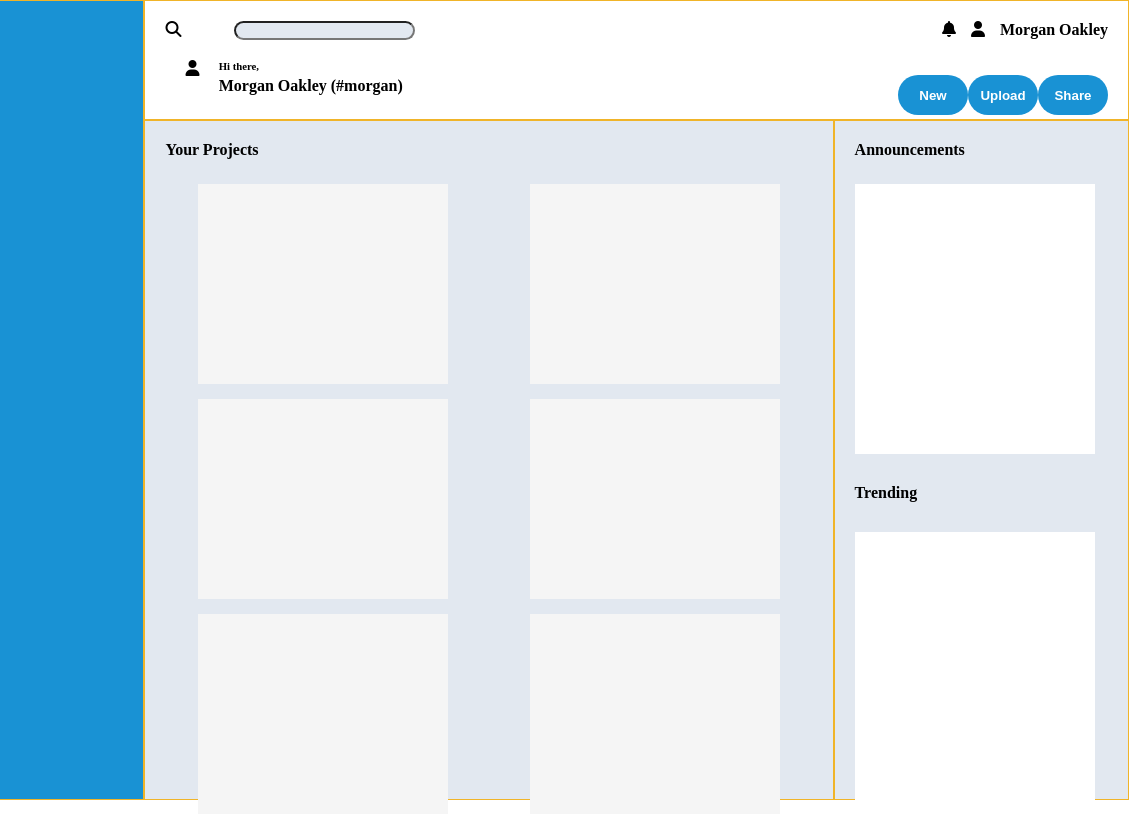
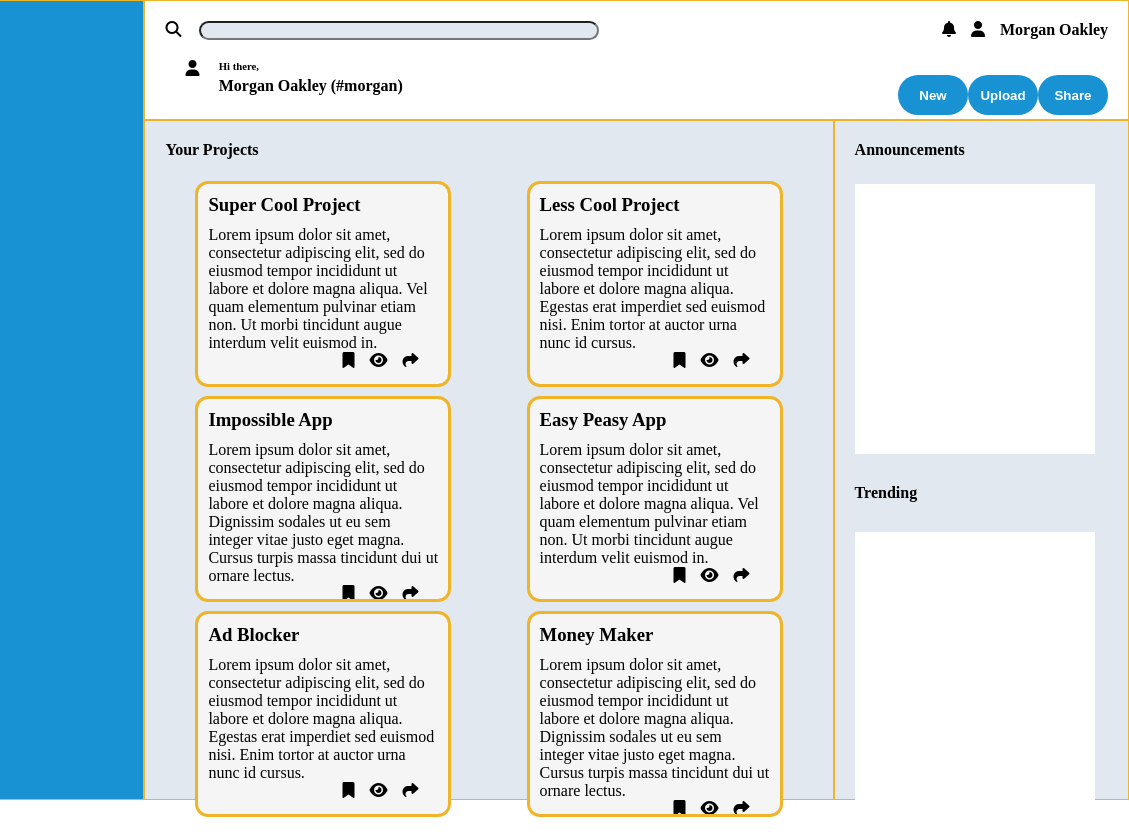
Before and after one commit to Elijahx/AdminDashboard, a plain HTML site: page index.html in a window 1280 px wide. Shown: the full height of the page, 151-1280 px from the left. Drawn offline with Linux system fonts and the light colour scheme; a script that the page names is missing.

Commit message:
Develop: Added main content and styling to respective index and css files + header text input resizing

```diff
--- a/index.html
+++ b/index.html
@@ -15,7 +15,7 @@
         <div class="headerContainerTop">
             <div class="hCTcolumnOne">
                 <i class="fa-solid fa-magnifying-glass"></i>
-                <span><input type="text" id="search" name="search"></span>
+                <span><input type="text" id="search" name="search" class="inputSize"></span>
             </div>
             <div class="hCTcolumnTwo">
                 <i class="fa-solid fa-bell"></i>
@@ -44,12 +44,90 @@
     </header>
     <main>Your Projects
         <div class="subSectionContentContainer">
-            <div class="subSectionContent"></div>
-            <div class="subSectionContent"></div>
-            <div class="subSectionContent"></div>
-            <div class="subSectionContent"></div>
-            <div class="subSectionContent"></div>
-            <div class="subSectionContent"></div>
+            <div class="subSectionContent">
+                <h3>Super Cool Project</h3>
+                <p class="sSContentParagraph">Lorem ipsum dolor sit amet, consectetur
+                    adipiscing elit, sed do eiusmod tempor
+                    incididunt ut labore et dolore magna
+                    aliqua. Vel quam elementum pulvinar
+                    etiam non. Ut morbi tincidunt augue
+                    interdum velit euismod in.</p>
+                <div class="sSCbottomLabel">
+                    <i class="fa-solid fa-bookmark"></i>
+                    <i class="fa-solid fa-eye"></i>
+                    <i class="fa-solid fa-share"></i>
+
+                </div>
+            </div>
+            <div class="subSectionContent">
+                <h3>Less Cool Project</h3>
+                <p class="sSContentParagraph">Lorem ipsum dolor sit amet, consectetur
+                    adipiscing elit, sed do eiusmod tempor incididunt ut labore et
+                    dolore magna aliqua. Egestas erat imperdiet sed euismod nisi.
+                    Enim tortor at auctor urna nunc id cursus.</p>
+                <div class="sSCbottomLabel">
+                    <i class="fa-solid fa-bookmark"></i>
+                    <i class="fa-solid fa-eye"></i>
+                    <i class="fa-solid fa-share"></i>
+
+                </div>
+            </div>
+            <div class="subSectionContent">
+                <h3>Impossible App</h3>
+                <p class="sSContentParagraph">Lorem ipsum dolor sit amet, consectetur
+                    adipiscing elit, sed do eiusmod tempor incididunt ut labore et
+                    dolore magna aliqua. Dignissim sodales ut eu sem integer vitae
+                    justo eget magna. Cursus turpis massa tincidunt dui ut ornare
+                    lectus.</p>
+                <div class="sSCbottomLabel">
+                    <i class="fa-solid fa-bookmark"></i>
+                    <i class="fa-solid fa-eye"></i>
+                    <i class="fa-solid fa-share"></i>
+
+                </div>
+            </div>
+            <div class="subSectionContent">
+                <h3>Easy Peasy App</h3>
+                <p class="sSContentParagraph">Lorem ipsum dolor sit amet, consectetur
+                    adipiscing elit, sed do eiusmod tempor
+                    incididunt ut labore et dolore magna
+                    aliqua. Vel quam elementum pulvinar
+                    etiam non. Ut morbi tincidunt augue
+                    interdum velit euismod in.</p>
+                <div class="sSCbottomLabel">
+                    <i class="fa-solid fa-bookmark"></i>
+                    <i class="fa-solid fa-eye"></i>
+                    <i class="fa-solid fa-share"></i>
+
+                </div>
+            </div>
+            <div class="subSectionContent">
+                <h3>Ad Blocker</h3>
+                <p class="sSContentParagraph">Lorem ipsum dolor sit amet, consectetur
+                    adipiscing elit, sed do eiusmod tempor incididunt ut labore et
+                    dolore magna aliqua. Egestas erat imperdiet sed euismod nisi.
+                    Enim tortor at auctor urna nunc id cursus.</p>
+                <div class="sSCbottomLabel">
+                    <i class="fa-solid fa-bookmark"></i>
+                    <i class="fa-solid fa-eye"></i>
+                    <i class="fa-solid fa-share"></i>
+
+                </div>
+            </div>
+            <div class="subSectionContent">
+                <h3>Money Maker</h3>
+                <p class="sSContentParagraph">Lorem ipsum dolor sit amet, consectetur
+                    adipiscing elit, sed do eiusmod tempor incididunt ut labore et
+                    dolore magna aliqua. Dignissim sodales ut eu sem integer vitae
+                    justo eget magna. Cursus turpis massa tincidunt dui ut ornare
+                    lectus.</p>
+                <div class="sSCbottomLabel">
+                    <i class="fa-solid fa-bookmark"></i>
+                    <i class="fa-solid fa-eye"></i>
+                    <i class="fa-solid fa-share"></i>
+
+                </div>
+            </div>
         </div>
 
     </main>
--- a/styles.css
+++ b/styles.css
@@ -157,6 +157,11 @@ button:hover {
     width: 250px;
     height: 200px;
     background-color: whitesmoke;
+    overflow: auto;
+    border-radius: 10px;
+    padding: 10px;
+    outline-style: solid;
+    outline-color: #F0B429;
 }
 
 .asideSectionContainer {
@@ -170,9 +175,24 @@ button:hover {
     width: 240px;
     height: 270px;
     background-color: #FFFFFF;
+
 }
 
+.sSContentParagraph {
+    font-weight: 400;
+    padding-top: 10px;
+}
 
+.sSCbottomLabel {
+    display: flex;
+    justify-content: flex-end;
+    padding-right: 5px;
+}
+
+.inputSize {
+    width: 400px;
+}
+/* TODO: Responsiveness media query for Tablet sizes. */
 
 @media screen and (max-width: 710px) {
     input {
@@ -197,4 +217,7 @@ button:hover {
         height: 170px;
         background-color: #FFFFFF;
     }
+    .inputSize {
+        width: 150px;
+    }
 }
```
